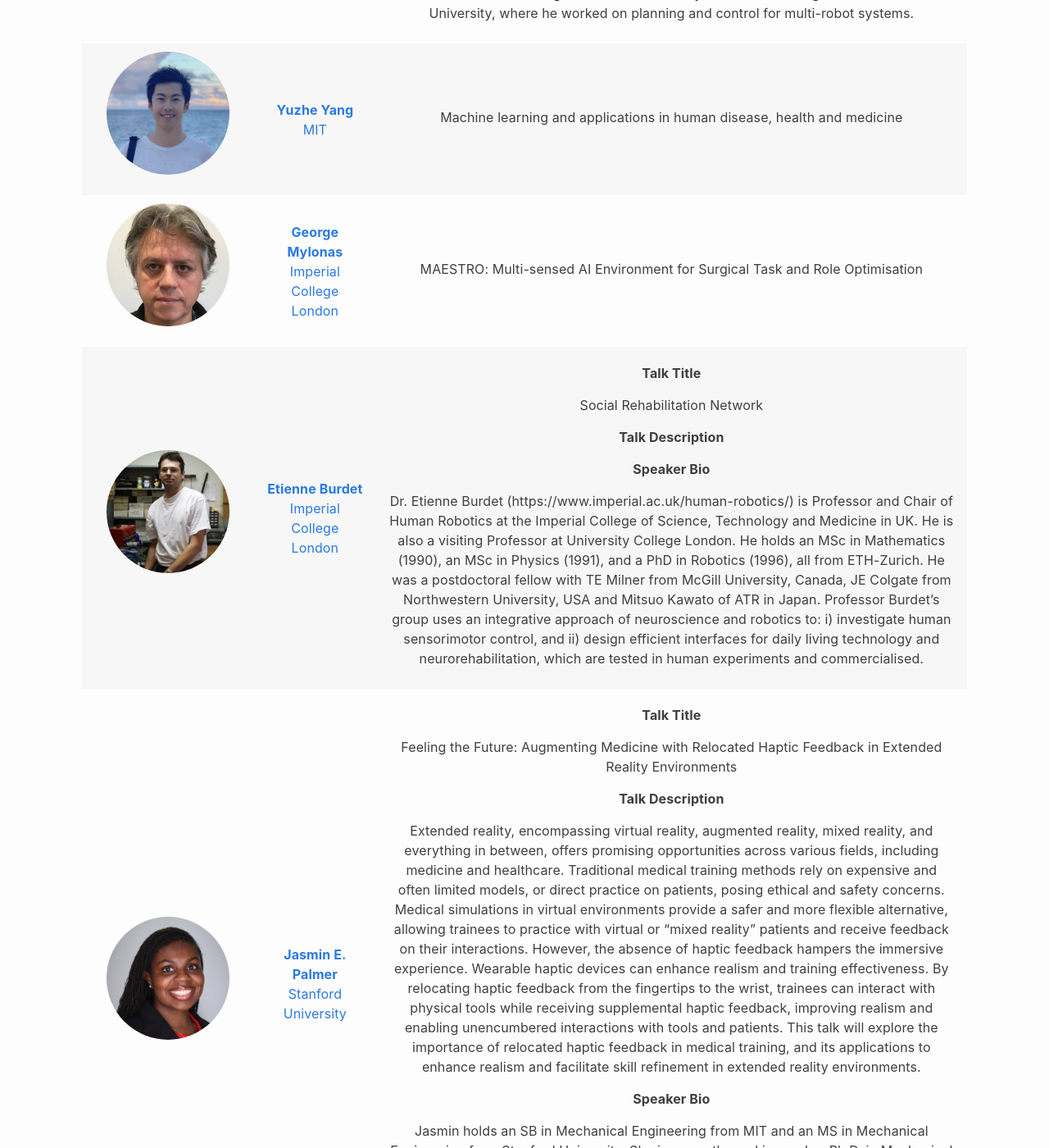
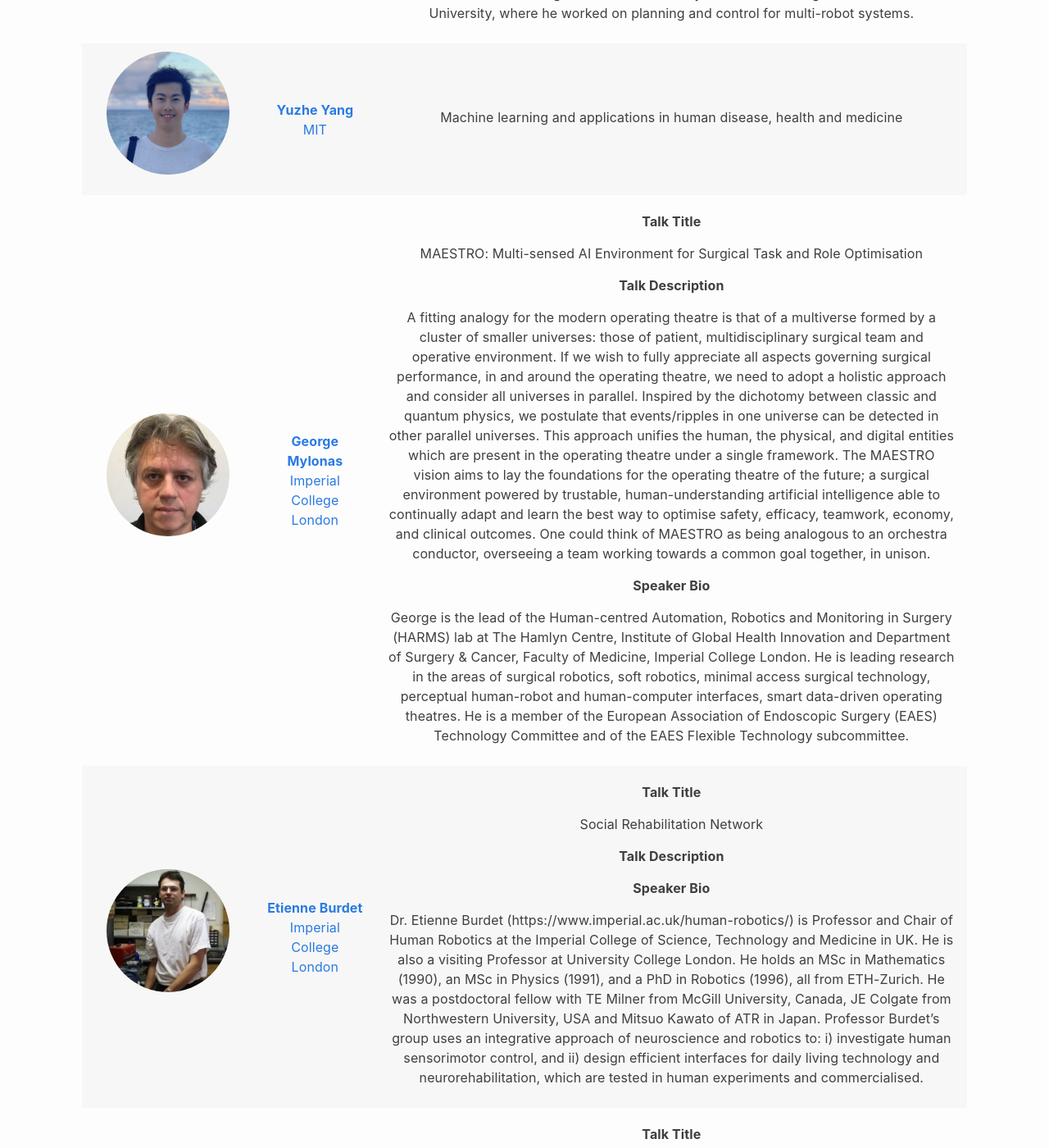
Before and after one commit to icrawearable/icrawearable.github.io, a Jekyll site: the page built from speakers.md, in a window 1280 px wide and 1400 px high, scrolled down 715 px. Shown: the whole window at 82% size. Built offline with Jekyll 4.4.1, drawn with Linux system fonts in a browser that asks for light colours.

Commit message:
Update george_mylonas.md

```diff
--- a/_speakers/george_mylonas.md
+++ b/_speakers/george_mylonas.md
@@ -23,4 +23,18 @@ img: george_mylonas.jpg
 
 <!-- Whatever you write below will show up as the speaker's bio -->
 
+
+
+<p><b> Talk Title </b></p>
+
 MAESTRO: Multi-sensed AI Environment for Surgical Task and Role Optimisation
+
+<p><b> Talk Description </b></p>
+
+A fitting analogy for the modern operating theatre is that of a multiverse formed by a cluster of smaller universes: those of patient, multidisciplinary surgical team and operative environment. If we wish to fully appreciate all aspects governing surgical performance, in and around the operating theatre, we need to adopt a holistic approach and consider all universes in parallel. Inspired by the dichotomy between classic and quantum physics, we postulate that events/ripples in one universe can be detected in other parallel universes. This approach unifies the human, the physical, and digital entities which are present in the operating theatre under a single framework. The MAESTRO vision aims to lay the foundations for the operating theatre of the future; a surgical environment powered by trustable, human-understanding artificial intelligence able to continually adapt and learn the best way to optimise safety, efficacy, teamwork, economy, and clinical outcomes. One could think of MAESTRO as being analogous to an orchestra conductor, overseeing a team working towards a common goal together, in unison.
+
+
+
+<p><b> Speaker Bio </b></p>
+
+George is the lead of the Human-centred Automation, Robotics and Monitoring in Surgery (HARMS) lab at The Hamlyn Centre, Institute of Global Health Innovation and Department of Surgery & Cancer, Faculty of Medicine, Imperial College London. He is leading research in the areas of surgical robotics, soft robotics, minimal access surgical technology, perceptual human-robot and human-computer interfaces, smart data-driven operating theatres. He is a member of the European Association of Endoscopic Surgery (EAES) Technology Committee and of the EAES Flexible Technology subcommittee.
```
